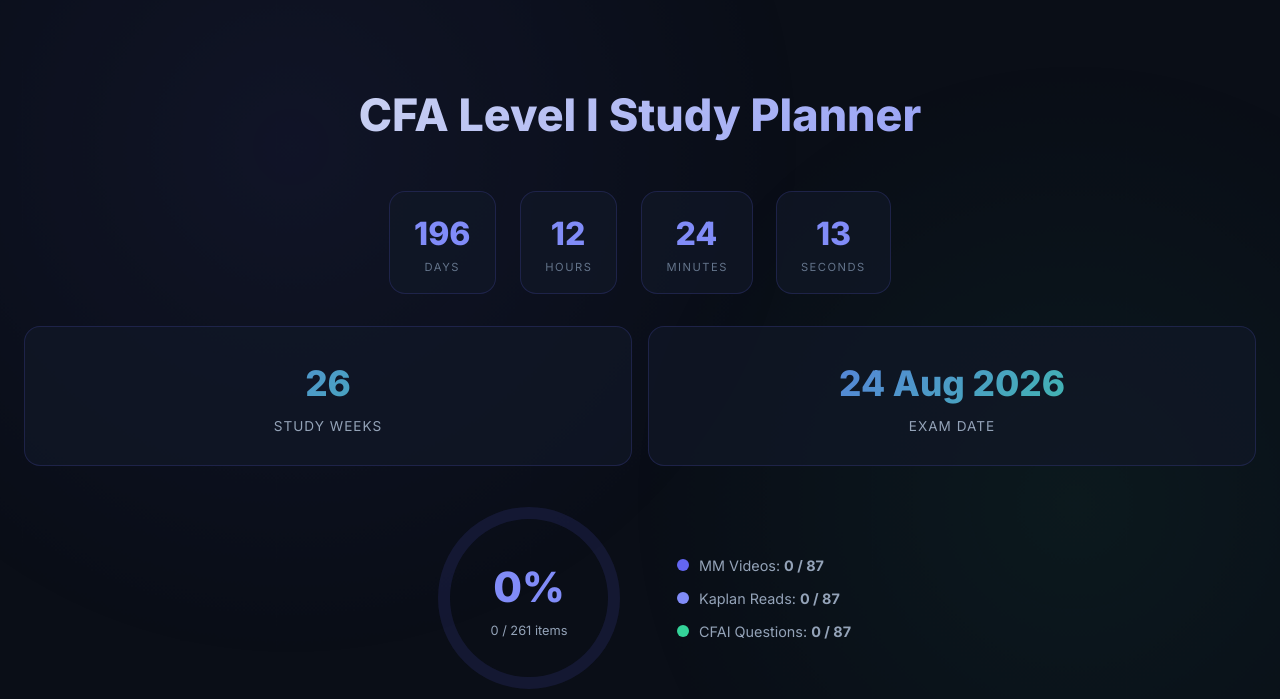
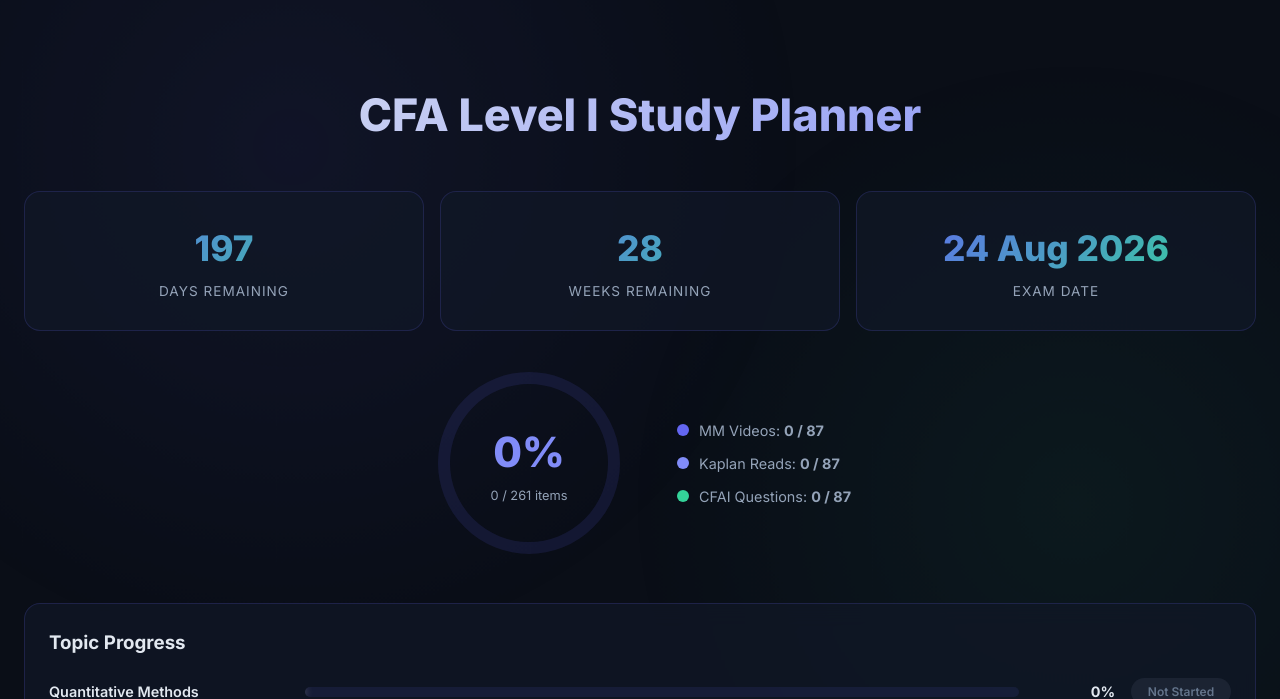
Before and after one commit to Akshit7103/Akshit-CFA, a Flask app: page / in a window 1280 px wide. Shown: the part 68-767 px from the top of the page. Run offline with Flask 3, Linux system fonts and the light colour scheme; data that the repository does not hold is empty.

Commit message:
Simplify dashboard stats to days, weeks, and exam date
Co-Authored-By: Claude Opus 4.6 <noreply@anthropic.com>

```diff
--- a/static/js/app.js
+++ b/static/js/app.js
@@ -58,10 +58,6 @@ function renderDashboard() {
   const totalDone = doneVideos + doneKaplan + doneCfai;
   const totalAll = totalReadings * 3;
   const overallPct = totalAll > 0 ? Math.round((totalDone / totalAll) * 100) : 0;
-
-  // Stats
-  document.getElementById("stat-weeks").textContent = "26";
-  document.getElementById("stat-exam").textContent = "24 Aug 2026";
 
   // Ring
   const circumference = 2 * Math.PI * 85;
@@ -202,28 +198,13 @@ function formatPlanDate(isoStr) {
 
 // ── Countdown ────────────────────────────────────────────────────────
 function startCountdown() {
-  const examDate = new Date("2026-08-24T09:00:00");
-  function update() {
-    const now = new Date();
-    const diff = examDate - now;
-    if (diff <= 0) {
-      document.getElementById("cd-days").textContent = "0";
-      document.getElementById("cd-hours").textContent = "0";
-      document.getElementById("cd-mins").textContent = "0";
-      document.getElementById("cd-secs").textContent = "0";
-      return;
-    }
-    const days = Math.floor(diff / 86400000);
-    const hours = Math.floor((diff % 86400000) / 3600000);
-    const mins = Math.floor((diff % 3600000) / 60000);
-    const secs = Math.floor((diff % 60000) / 1000);
-    document.getElementById("cd-days").textContent = days;
-    document.getElementById("cd-hours").textContent = hours;
-    document.getElementById("cd-mins").textContent = mins;
-    document.getElementById("cd-secs").textContent = secs;
-  }
-  update();
-  setInterval(update, 1000);
+  const examDate = new Date("2026-08-24T00:00:00");
+  const now = new Date();
+  const diff = examDate - now;
+  const days = Math.max(0, Math.ceil(diff / 86400000));
+  const weeks = Math.floor(days / 7);
+  document.getElementById("cd-days").textContent = days;
+  document.getElementById("cd-weeks").textContent = weeks;
 }
 
 // ── Weekly Planner ───────────────────────────────────────────────────
--- a/templates/index.html
+++ b/templates/index.html
@@ -37,31 +37,15 @@
       <h1>CFA Level I Study Planner</h1>
     </div>
 
-    <!-- Countdown -->
-    <div class="countdown-bar fade-up">
-      <div class="countdown-item card">
-        <div class="cd-val" id="cd-days">--</div>
-        <div class="cd-label">Days</div>
-      </div>
-      <div class="countdown-item card">
-        <div class="cd-val" id="cd-hours">--</div>
-        <div class="cd-label">Hours</div>
-      </div>
-      <div class="countdown-item card">
-        <div class="cd-val" id="cd-mins">--</div>
-        <div class="cd-label">Minutes</div>
-      </div>
-      <div class="countdown-item card">
-        <div class="cd-val" id="cd-secs">--</div>
-        <div class="cd-label">Seconds</div>
-      </div>
-    </div>
-
     <!-- Stats -->
     <div class="stat-grid fade-up">
       <div class="stat-card card">
-        <div class="stat-value" id="stat-weeks">26</div>
-        <div class="stat-label">Study Weeks</div>
+        <div class="stat-value" id="cd-days">--</div>
+        <div class="stat-label">Days Remaining</div>
+      </div>
+      <div class="stat-card card">
+        <div class="stat-value" id="cd-weeks">--</div>
+        <div class="stat-label">Weeks Remaining</div>
       </div>
       <div class="stat-card card">
         <div class="stat-value" id="stat-exam">24 Aug 2026</div>
```
